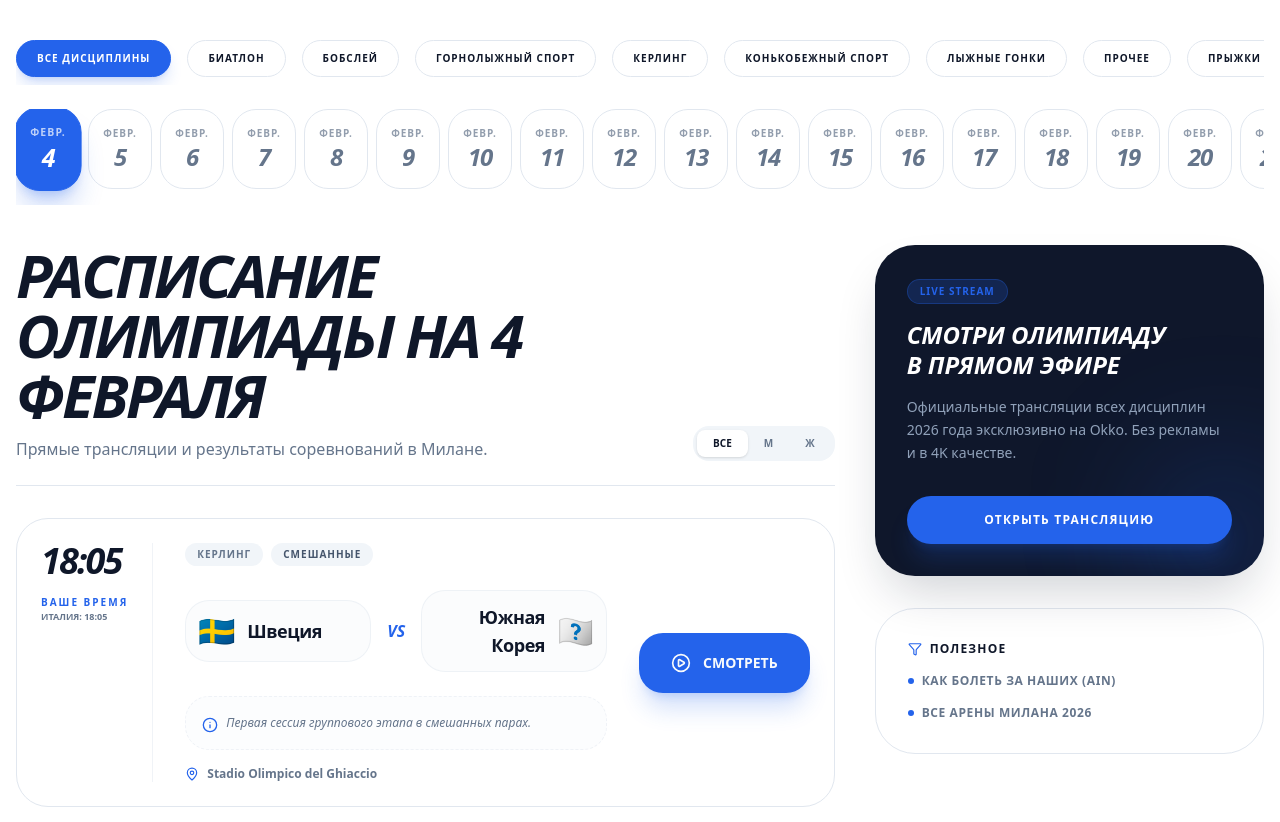
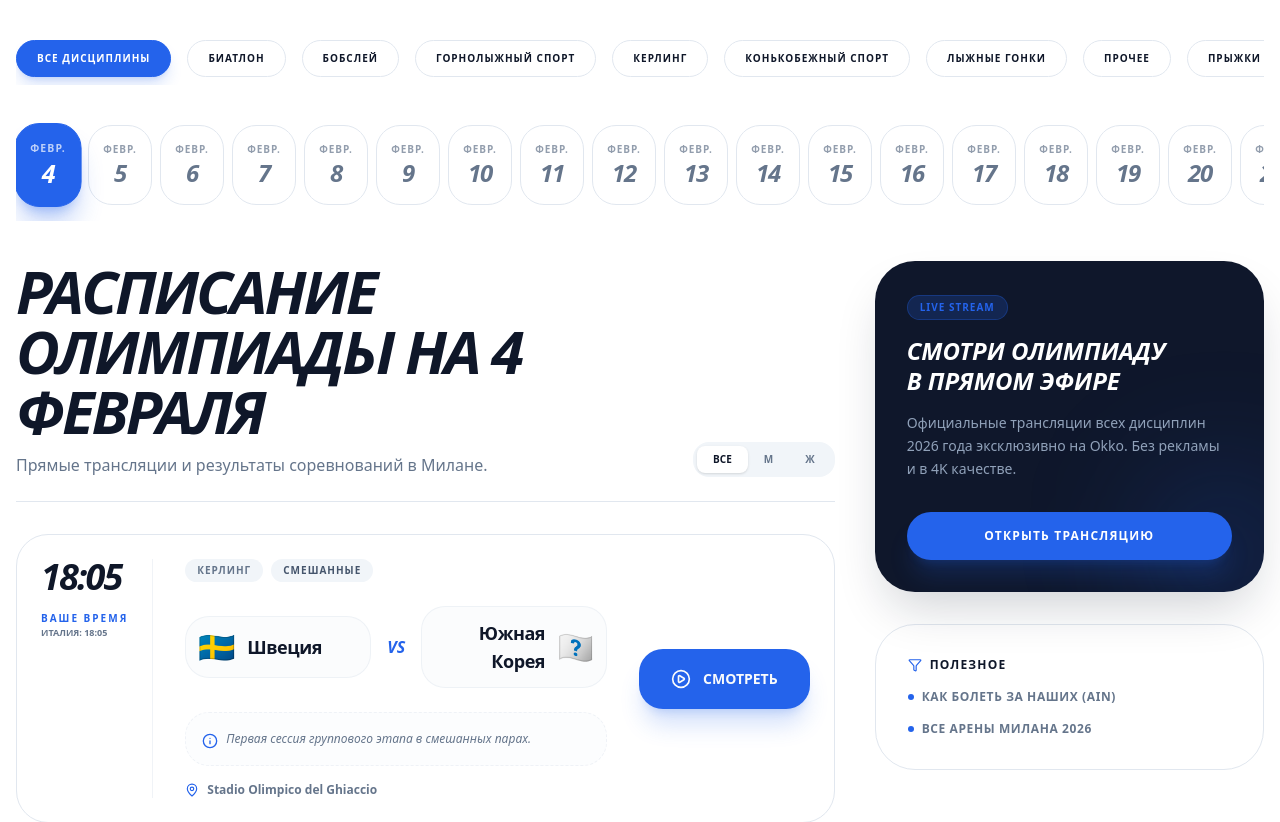
Before and after one commit to viktormalyuchenko/olympics-site, a Next.js app: page / in a window 1280 px wide. Shown: the top 822 px of the page. Built offline with nearby package versions, Linux system fonts and the light colour scheme; no server answers.

Commit message:
fix: adjust class names for better styling consistency in Home and DayNav components

```diff
--- a/src/app/page.tsx
+++ b/src/app/page.tsx
@@ -54,7 +54,7 @@ export default async function Home({ searchParams }: PageProps) {
         <div className="flex items-center gap-4 overflow-x-auto pb-2 no-scrollbar">
           <Link
             href={`/?date=${selectedDate}${gender ? `&gender=${gender}` : ""}`}
-            className={`flex-shrink-0 px-5 py-2.5 rounded-2xl text-[10px] font-black uppercase tracking-widest border transition-all ${
+            className={`shrink-0 px-5 py-2.5 rounded-2xl text-[10px] font-black uppercase tracking-widest border transition-all ${
               !sport
                 ? "bg-primary text-white border-primary shadow-lg shadow-primary/20"
                 : "bg-card border-border hover:border-primary/40"
@@ -66,7 +66,7 @@ export default async function Home({ searchParams }: PageProps) {
             <Link
               key={s}
               href={`/?sport=${encodeURIComponent(s)}&date=${selectedDate}${gender ? `&gender=${gender}` : ""}`}
-              className={`flex-shrink-0 px-5 py-2.5 rounded-2xl text-[10px] font-black uppercase tracking-widest border transition-all ${
+              className={`shrink-0 px-5 py-2.5 rounded-2xl text-[10px] font-black uppercase tracking-widest border transition-all ${
                 sport === s
                   ? "bg-primary text-white border-primary shadow-lg shadow-primary/20"
                   : "bg-card border-border hover:border-primary/40"
--- a/src/components/DayNav.tsx
+++ b/src/components/DayNav.tsx
@@ -15,12 +15,13 @@ export function DayNav({
   currentGender,
 }: DayNavProps) {
   return (
-    <div className="flex gap-2 overflow-x-auto pb-4 no-scrollbar -mx-4 px-4 md:mx-0 md:px-0">
+    // Добавляем py-4 (отступы сверху и снизу), чтобы scale-105 не резался
+    <div className="flex gap-2 overflow-x-auto py-4 no-scrollbar -mx-4 px-4 md:mx-0 md:px-0">
       {dates.map((date) => {
         const d = new Date(date);
         const isActive = selectedDate === date;
 
-        // Формируем URL с сохранением всех текущих фильтров
+        // Формируем параметры
         const params = new URLSearchParams();
         params.set("date", date);
         if (currentSport) params.set("sport", currentSport);
@@ -30,9 +31,10 @@ export function DayNav({
           <Link
             key={date}
             href={`/?${params.toString()}`}
-            className={`flex-shrink-0 w-16 h-20 flex flex-col items-center justify-center rounded-2xl border transition-all duration-300 ${
+            // Добавляем z-10 для активного элемента
+            className={`shrink-0 w-16 h-20 flex flex-col items-center justify-center rounded-2xl border transition-all duration-300 ${
               isActive
-                ? "bg-primary text-white border-primary shadow-xl shadow-primary/25 scale-105 z-10"
+                ? "bg-primary text-white border-primary shadow-xl shadow-primary/30 scale-105 z-10"
                 : "bg-card text-muted-foreground border-border hover:border-primary/50"
             }`}
           >
```
